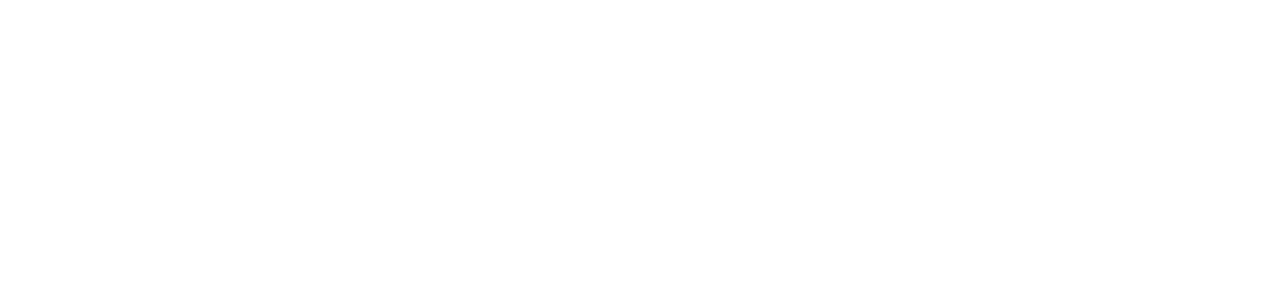
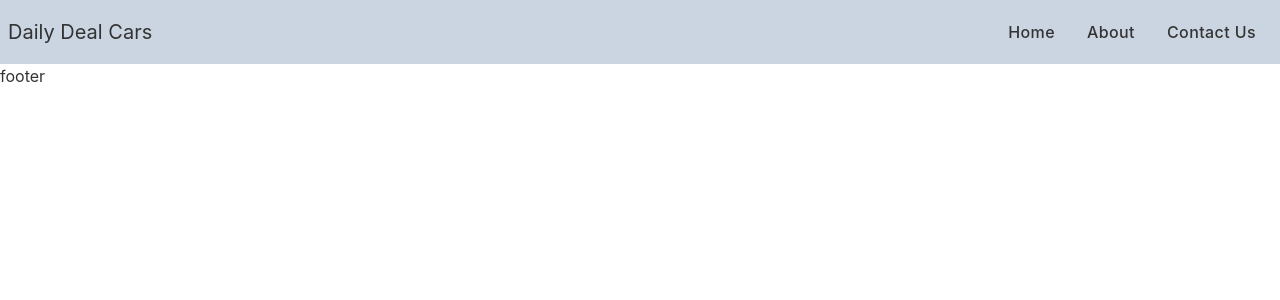
Before and after one commit to TFMahabub/daily-deal-cars-client-site, a React (Create React App) app: page / in a window 1280 px wide. Shown: the top 300 px of the page. Built offline with nearby package versions, Linux system fonts and the light colour scheme.

Commit message:
navbar conplete

```diff
--- /dev/null
+++ b/postcss.config.js
@@ -0,0 +1,6 @@
+module.exports = {
+  plugins: {
+    tailwindcss: {},
+    autoprefixer: {},
+  },
+}
--- a/public/index.html
+++ b/public/index.html
@@ -24,7 +24,7 @@
       work correctly both with client-side routing and a non-root public URL.
       Learn how to configure a non-root public URL by running `npm run build`.
     -->
-    <title>React App</title>
+    <title>Daily-Deal-Cars</title>
   </head>
   <body>
     <noscript>You need to enable JavaScript to run this app.</noscript>
--- a/src/App.js
+++ b/src/App.js
@@ -1,10 +1,16 @@
 import logo from './logo.svg';
 import './App.css';
+import { RouterProvider } from 'react-router-dom';
+import routers from './Routes/Routers';
 
 function App() {
+
+
   return (
-    <div className="App">
+    <div>
+      <RouterProvider router={routers}>
 
+      </RouterProvider>
     </div>
   );
 }
--- /dev/null
+++ b/src/Components/Pages/Home/Home.js
@@ -0,0 +1,11 @@
+import React from 'react';
+
+const Home = () => {
+  return (
+    <div>
+
+    </div>
+  );
+};
+
+export default Home;
--- /dev/null
+++ b/src/Components/Sheared-Components/Footer/Footer.js
@@ -0,0 +1,11 @@
+import React from 'react';
+
+const Footer = () => {
+  return (
+    <div>
+      <h2 className=''>footer</h2>
+    </div>
+  );
+};
+
+export default Footer;
--- /dev/null
+++ b/src/Components/Sheared-Components/Navbar/Nav.js
@@ -0,0 +1,78 @@
+import React from 'react';
+import { Link } from 'react-router-dom';
+
+const Nav = () => {
+
+  const user = 'user';
+
+
+
+  // const handleSingOut = () =>{
+  //   logOut()
+  //   .then(()=>{
+  //     alert('logOut successfully')
+  //   })
+  //   .catch(err=>console.error(err))
+  // }
+
+
+  const menus =
+  <>
+    <li><Link to='/'>Home</Link></li>
+    <li><Link to='/about'>About</Link></li>
+    <li><Link to='/contact_us'>Contact Us</Link></li>
+    {/* {
+      user?.uid?
+      <li className='lg:hidden block'><button onClick={handleSingOut}>SignOut</button></li>
+      :
+      <li><Link to='/login'>Login</Link></li>
+    } */}
+  </>
+  return (
+    <nav className='bg-slate-300'>
+      <div className="navbar container mx-auto md:flex justify-between">
+        <div className="">
+          <div className="dropdown">
+            <label tabIndex={0} className="btn btn-ghost lg:hidden">
+              <svg xmlns="http://www.w3.org/2000/svg" className="h-5 w-5" fill="none" viewBox="0 0 24 24" stroke="currentColor"><path strokeLinecap="round" strokeLinejoin="round" strokeWidth="2" d="M4 6h16M4 12h8m-8 6h16" /></svg>
+            </label>
+            <ul tabIndex={0} className="menu menu-compact dropdown-content shadow bg-base-100 rounded-box w-52">
+              {menus}
+            </ul>
+          </div>
+          <Link to='/' className="normal-case text-xl">Daily Deal Cars</Link>
+        </div>
+        <div className="navbar-center hidden lg:flex">
+          <ul className="menu tracking-wide font-medium menu-horizontal p-0">
+            {menus}
+
+
+          {
+            user?.uid &&
+            <div className="dropdown dropdown-end">
+              <label tabIndex={0} className="btn btn-ghost btn-circle avatar">
+                <div className="w-10 rounded-full">
+                  <img src={user?.photoURL? user?.photoURL : 'https://i.ibb.co/ftb56z3/user.jpg'} alt='' />
+                </div>
+              </label>
+              <ul tabIndex={0} className="menu menu-compact dropdown-content mt-3 p-2 shadow bg-base-100 rounded-box w-52">
+                <li>
+                  <a href='' className="justify-between">
+                    Profile
+                    <span className="badge">New</span>
+                  </a>
+                </li>
+                <li><a>Settings</a></li>
+                <li><button >SignOut</button></li>
+              </ul>
+            </div>
+          }
+
+          </ul>
+        </div>
+      </div>
+    </nav>
+  );
+};
+
+export default Nav;
--- /dev/null
+++ b/src/Layouts/MainLayout/MainLayout.js
@@ -0,0 +1,16 @@
+import React from 'react';
+import { Outlet } from 'react-router-dom';
+import Footer from '../../Components/Sheared-Components/Footer/Footer';
+import Nav from '../../Components/Sheared-Components/Navbar/Nav';
+
+const MainLayout = () => {
+  return (
+    <div className='max-w-[1440px] mx-auto'>
+      <Nav></Nav>
+      <Outlet></Outlet>
+      <Footer></Footer>
+    </div>
+  );
+};
+
+export default MainLayout;
--- /dev/null
+++ b/src/Routes/Routers.js
@@ -0,0 +1,18 @@
+import { createBrowserRouter } from "react-router-dom";
+import Home from "../Components/Pages/Home/Home";
+import MainLayout from "../Layouts/MainLayout/MainLayout";
+
+const routers = createBrowserRouter([
+  {
+    path: '/',
+    element: <MainLayout></MainLayout>,
+    children: [
+      {
+        path: '/',
+        element: <Home></Home>
+      }
+    ]
+  }
+])
+
+export default routers
--- a/src/index.css
+++ b/src/index.css
@@ -1,3 +1,6 @@
+@tailwind base;
+@tailwind components;
+@tailwind utilities;
 body {
   margin: 0;
   font-family: -apple-system, BlinkMacSystemFont, 'Segoe UI', 'Roboto', 'Oxygen',
--- /dev/null
+++ b/tailwind.config.js
@@ -0,0 +1,36 @@
+/** @type {import('tailwindcss').Config} */
+module.exports = {
+  content: [
+    "./src/**/*.{js,jsx,ts,tsx}",
+  ],
+  daisyui: {
+    themes: [
+      {
+        doctortheme: {
+
+          primary: "#0FCFEC",
+
+          secondary: "#19D3AE",
+
+          accent: "#3A4256",
+
+          "neutral": "#3D4451",
+
+          "base-100": "#FFFFFF",
+
+          "info": "#3ABFF8",
+
+          "success": "#36D399",
+
+          "warning": "#FBBD23",
+
+          "error": "#F87272",
+        },
+       },
+     ],
+   },
+  theme: {
+    extend: {},
+  },
+  plugins: [require("daisyui")],
+}
```
Also changed, not shown: package.json (+7 -0 lines), 1 other file (tests, documents, lock files or other folders).
